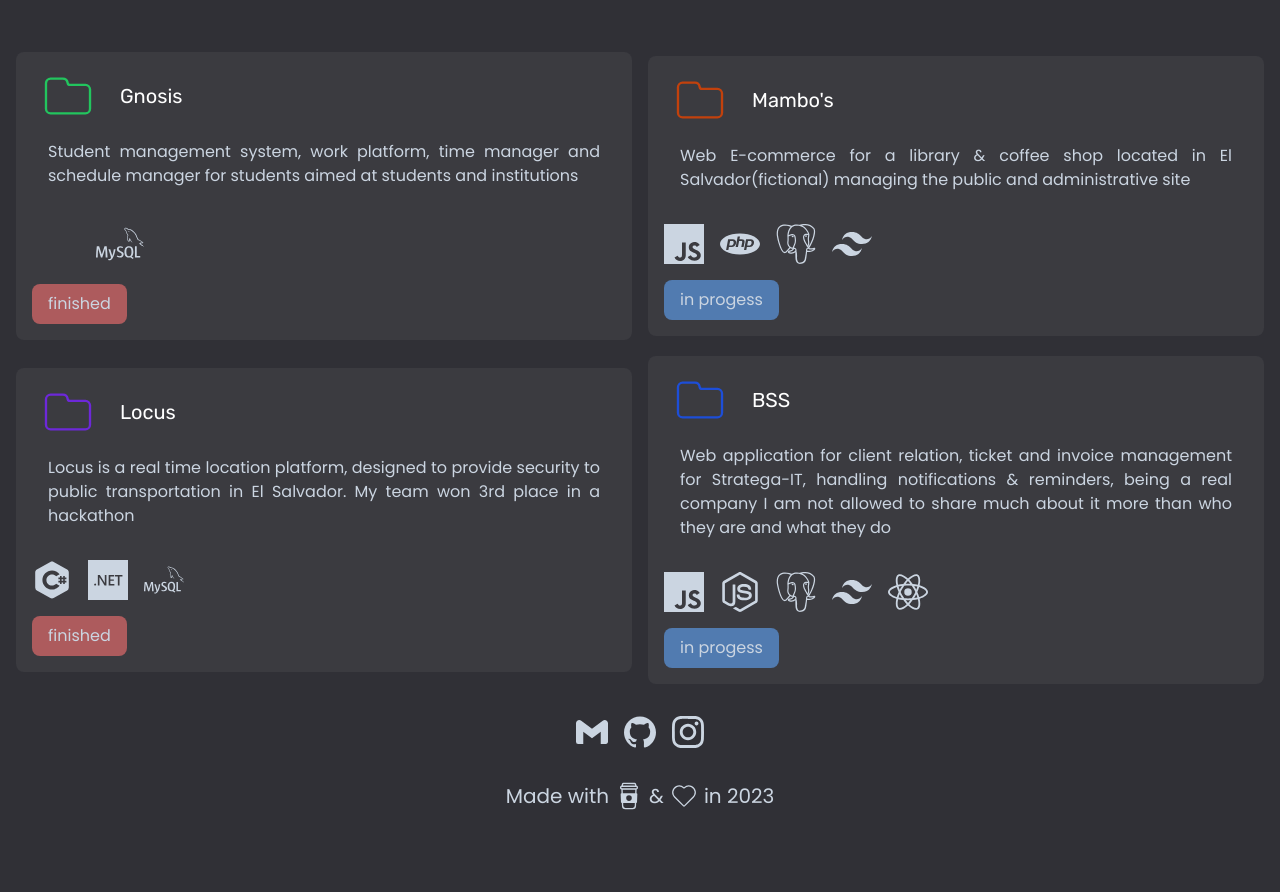
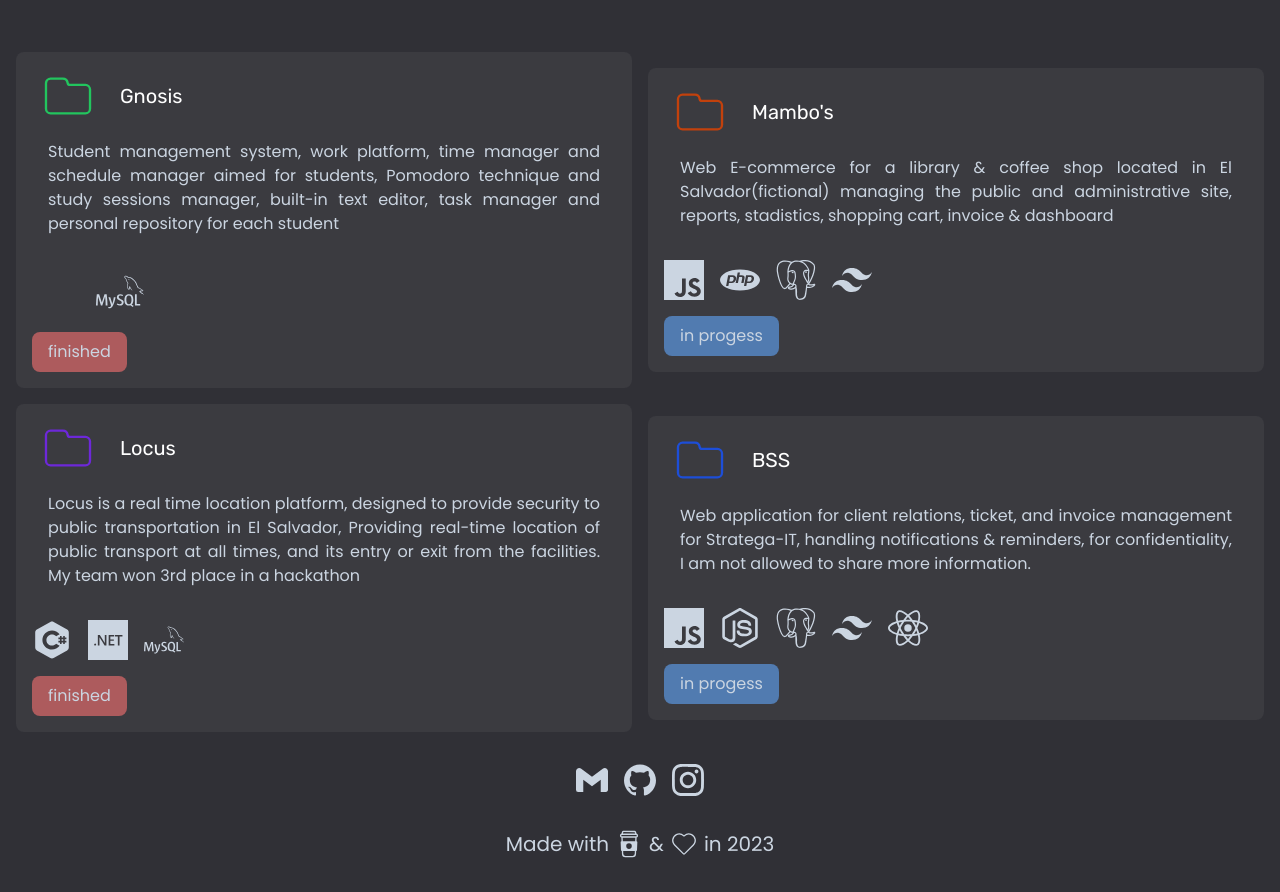
Before and after one commit to SantiMerino/portfolio, a React (Vite) app in the folder project/: page / in a window 1280 px wide. Shown: the part 1444-2336 px from the top of the page. Before the commit the page ends 2288 px from the top, so only its background shows below. Built offline with nearby package versions, Linux system fonts and the light colour scheme; some icons are missing.

Commit message:
hover & more text ⭕

```diff
--- a/project/src/App.jsx
+++ b/project/src/App.jsx
@@ -1,12 +1,13 @@
 import { useState } from "react";
-import reactLogo from "./assets/react.svg";
-import viteLogo from "/vite.svg";
+// import reactLogo from "./assets/react.svg";
+// import viteLogo from "/vite.svg";
 // import "./App.css";
 import Header from "./components/header";
 import Footer from "./components/footer";
 import Skill from "./components/skills";
 import Projects from "./components/projects";
 import Card from "./components/card";
+// import CV from "./components/cv";
 
 function App() {
   const [count, setCount] = useState(0);
--- a/project/src/components/cv/index.jsx
+++ b/project/src/components/cv/index.jsx
@@ -1,8 +1,7 @@
 export default function CV() {
   return (
     <>
-      {" "}
-      <h1>CV</h1>
+
     </>
   );
 }
--- a/project/src/components/header/index.jsx
+++ b/project/src/components/header/index.jsx
@@ -40,7 +40,7 @@ export default function Header() {
               _projects
             </li>
             <a
-              className="px-4 py-2 hover:text-white  hover:text-base transition-all duration-200 ease-in-out"
+              className="px-4 py-2  hover:text-red-500  hover:text-base transition-all duration-200 ease-in-out"
               href={pdfUrl}
             >
               _cv
--- a/project/src/components/projects/index.jsx
+++ b/project/src/components/projects/index.jsx
@@ -33,7 +33,7 @@ export default function Projects() {
           color="text-green-500"
           github="https://github.com/SantiMerino/Gnosis/tree/main"
           state="finished"
-          content="Student management system, work platform, time manager and schedule manager for students aimed at students and institutions"
+          content="Student management system, work platform, time manager and schedule manager aimed for students, Pomodoro technique and study sessions manager, built-in text editor, task manager and personal repository for each student"
           stack={
             <div className="flex gap-4">
               <LiaJava className="h-12 w-12" />
@@ -46,7 +46,7 @@ export default function Projects() {
           title="Mambo's"
           color="text-orange-700"
           github="https://github.com/SantiMerino/BS-Stratega-IT"
-          content="Web E-commerce for a library & coffee shop located in El Salvador(fictional) managing the public and administrative site"
+          content="Web E-commerce for a library & coffee shop located in El Salvador(fictional) managing the public and administrative site, reports, stadistics, shopping cart, invoice & dashboard"
           stack={
             <div className="flex gap-4">
               <SiJavascript className="h-10 w-10" />
@@ -62,7 +62,7 @@ export default function Projects() {
           title="Locus"
           color="text-violet-700"
           github="https://github.com/jromerooo2/ProyectoExpoWforms/tree/dev"
-          content="Locus is a real time location platform, designed to provide security to public transportation in El Salvador. My team won 3rd place in a hackathon"
+          content="Locus is a real time location platform, designed to provide security to public transportation in El Salvador, Providing real-time location of public transport at all times, and its entry or exit from the facilities. My team won 3rd place in a hackathon"
           stack={
             <div className="flex gap-4">
               <img src={CSharp} className="h-10 w-10" />
@@ -77,7 +77,10 @@ export default function Projects() {
           title="BSS"
           color="text-blue-700"
           github="https://stratega-it.com/"
-          content={`Web application for client relation, ticket and invoice management for Stratega-IT, handling notifications & reminders, being a real company I am not allowed to share much about it more than who they are and what they do`}
+          content={`Web application for client relations, ticket, and invoice
+          management for Stratega-IT, handling notifications &
+          reminders, for confidentiality, I am not allowed to share more
+          information.`}
           stack={
             <div className="flex gap-4">
               <SiJavascript className="h-10 w-10" />
```
